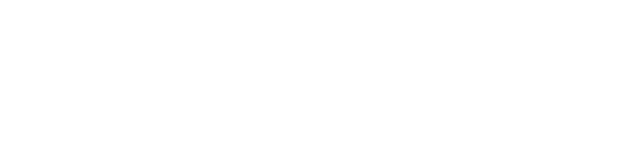
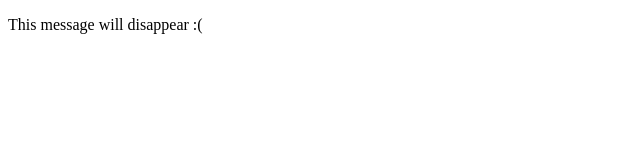
Before and after one commit to kamijean/exploring-git, a plain HTML site: page index.html in a window 1280 px wide. Shown: the whole page, without its empty margins (0-640 px from the left). Drawn offline with Linux system fonts and the light colour scheme.

Commit message:
Adding content to the rebase branch

```diff
--- a/index.html
+++ b/index.html
@@ -12,7 +12,7 @@
 
       </p>
       <p id="rebase">
-
+        This message will disappear :(
       </p>
       <p id="merge">
 
```
